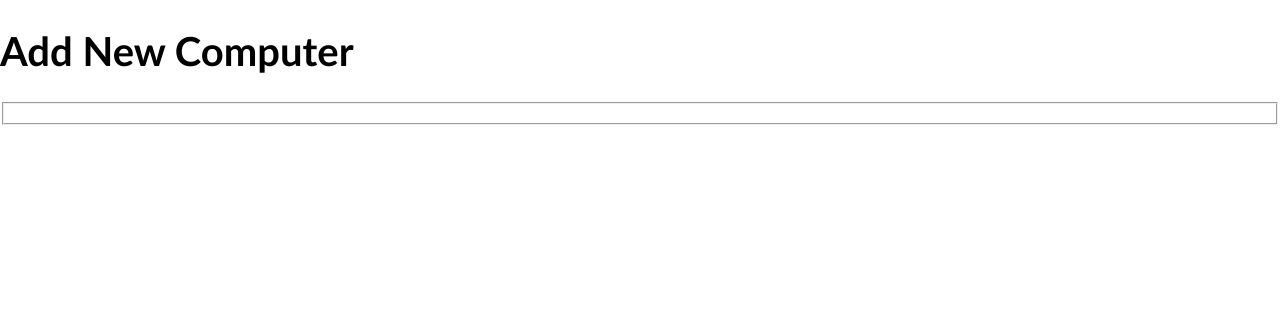
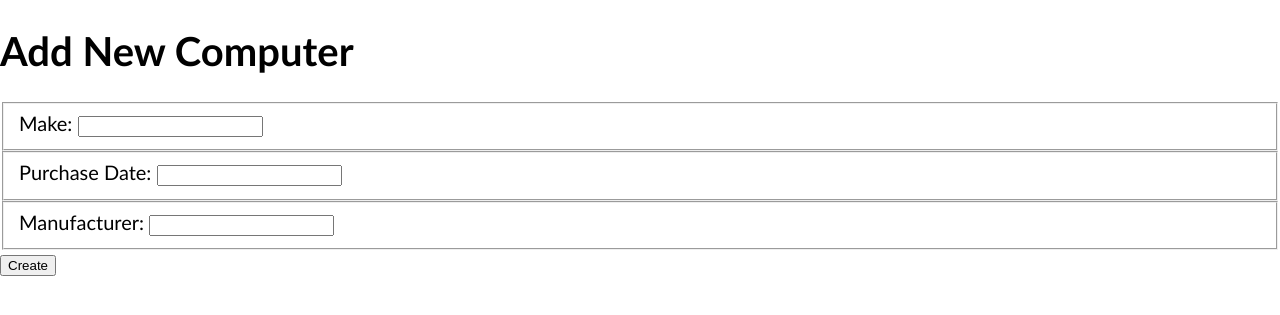
Before and after one commit to nss-day-cohort-38/bangazon-workforce-management-alpha-orionis, a Django app: template hrapp/templates/computers/form.html in a window 1280 px wide. Shown: the top 315 px of the page. Run offline with Django 3.2, Linux system fonts and the light colour scheme; the template is opened without the code that fills it, so the values that code supplies are empty.

Commit message:
added template to add new computer

```diff
--- a/hrapp/templates/computers/form.html
+++ b/hrapp/templates/computers/form.html
@@ -3,7 +3,20 @@
 {% block content %}
     <h1>Add New Computer</h1>
 
-    <form action="{% url 'hrapp:computer_form' %}" method="POST">
-        <fieldset></fieldset>
+    <form action="{% url 'hrapp:computer_list' %}" method="POST">
+        <fieldset>
+            <label for="make">Make:</label>
+            <input id="make" type="text" name="make">
+        </fieldset>
+        <fieldset>
+            <label for="purchaseDate">Purchase Date:</label>
+            <input id="purchaseDate" type="text" name="purchaseDate">
+        </fieldset>
+        <fieldset>
+            <label for="manufacturer">Manufacturer:</label>
+            <input id="manufacturer" type="text" name="manufacturer">
+        </fieldset>
+
+        <input type="submit" value="Create" />
     </form>
 {% endblock content %}
--- a/hrapp/views/computers/form.py
+++ b/hrapp/views/computers/form.py
@@ -1,9 +1,8 @@
 import sqlite3
 from django.shortcuts import render
-from django.contrib.auth.decorators import login_required
+# from django.contrib.auth.decorators import login_required
 from ..connection import Connection
 
-@login_required
 def computer_form(request):
     if request.method == 'GET':
         template = 'computers/form.html'
```
